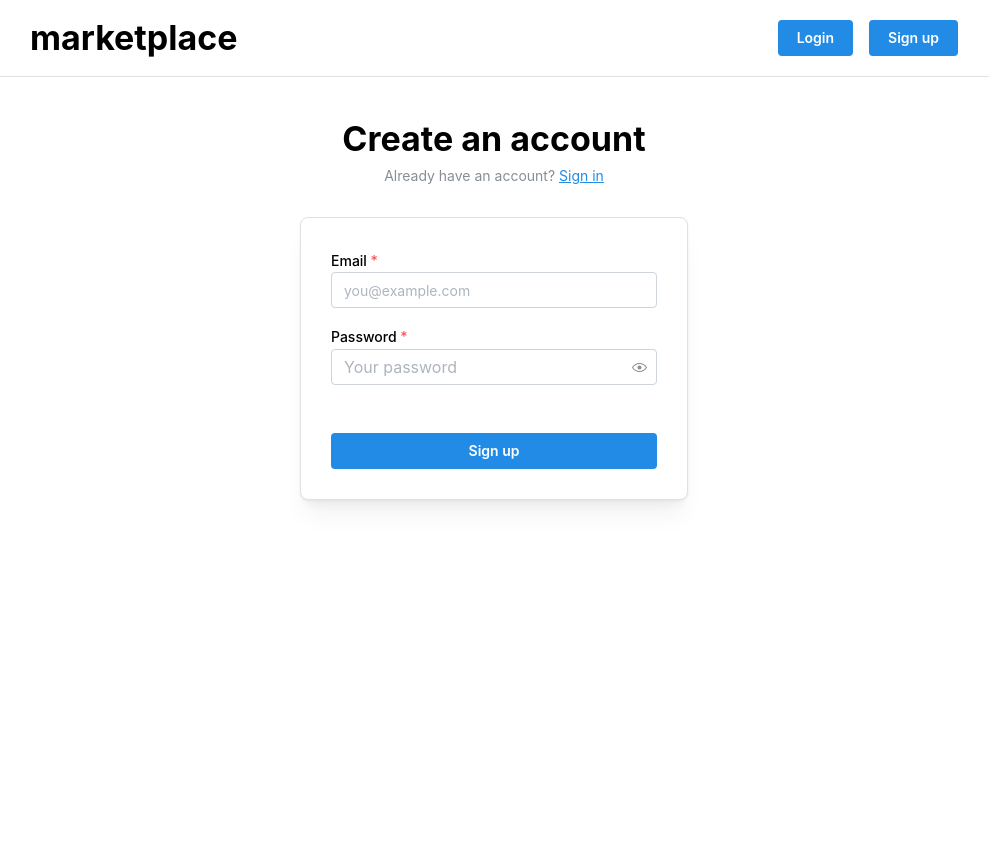
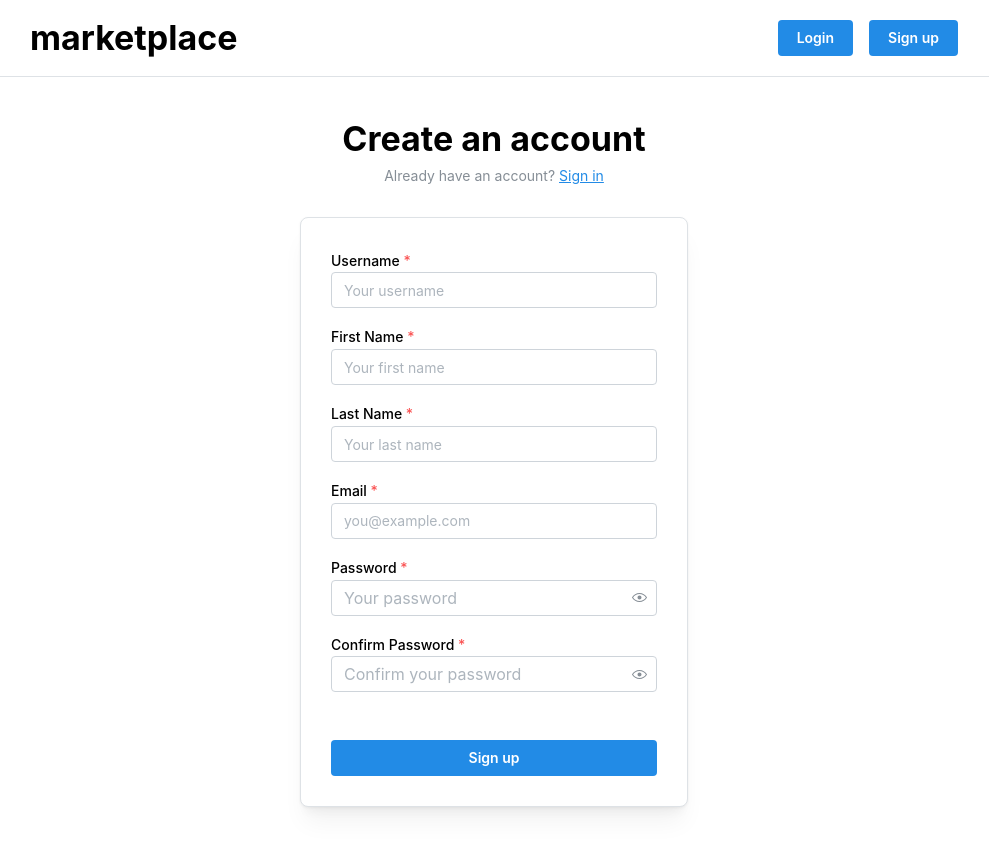
Before and after one commit to hom-cv/marketplace, a React app in the folder frontend/: page /sign-up in a window 1280 px wide. Shown: the whole page, without its empty margins (146-1135 px from the left). Before the commit the page ends 800 px from the top, so only its background shows below. Built offline with nearby package versions, Linux system fonts and the light colour scheme; the HTML template or start-up script is replaced by a standard one.

Commit message:
sign up page extra fields

```diff
--- a/frontend/src/pages/SignUpPage.tsx
+++ b/frontend/src/pages/SignUpPage.tsx
@@ -14,13 +14,25 @@ import { useForm } from "@mantine/form";
 export function SignUpPage() {
     const form = useForm({
         initialValues: {
+            username: "",
+            firstName: "",
+            lastName: "",
             email: "",
             password: "",
+            confirmPassword: "",
         },
         validate: {
+            username: (value) =>
+                value.trim().length > 0 ? null : "Username is required",
+            firstName: (value) =>
+                value.trim().length > 0 ? null : "First name is required",
+            lastName: (value) =>
+                value.trim().length > 0 ? null : "Last name is required",
             email: (value) => (/^\S+@\S+$/.test(value) ? null : "Invalid email"),
             password: (value) =>
                 value.length >= 6 ? null : "Password must be at least 6 characters",
+            confirmPassword: (value, values) =>
+                value === values.password ? null : "Passwords do not match",
         },
     });
 
@@ -43,6 +55,24 @@ export function SignUpPage() {
                 <form onSubmit={form.onSubmit(handleSubmit)}>
                     <Stack>
                         <TextInput
+                            label="Username"
+                            placeholder="Your username"
+                            required
+                            {...form.getInputProps("username")}
+                        />
+                        <TextInput
+                            label="First Name"
+                            placeholder="Your first name"
+                            required
+                            {...form.getInputProps("firstName")}
+                        />
+                        <TextInput
+                            label="Last Name"
+                            placeholder="Your last name"
+                            required
+                            {...form.getInputProps("lastName")}
+                        />
+                        <TextInput
                             label="Email"
                             placeholder="you@example.com"
                             required
@@ -54,6 +84,12 @@ export function SignUpPage() {
                             required
                             {...form.getInputProps("password")}
                         />
+                        <PasswordInput
+                            label="Confirm Password"
+                            placeholder="Confirm your password"
+                            required
+                            {...form.getInputProps("confirmPassword")}
+                        />
                         <Button type="submit" fullWidth mt="xl">
                             Sign up
                         </Button>
```
